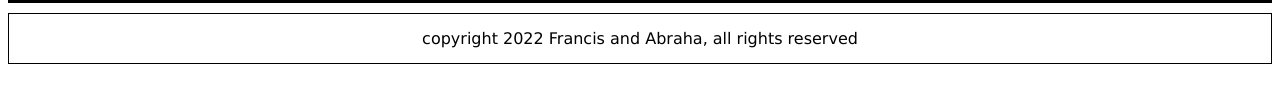
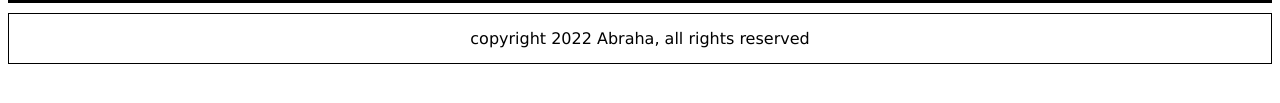
Before and after one commit to AbrahaKahsay/awesome-books-es6, a website with bundled scripts: page index.html in a window 1280 px wide. Shown: the part 673-776 px from the top of the page. Built offline with nearby package versions, Linux system fonts and the light colour scheme.

```diff
--- a/index.html
+++ b/index.html
@@ -53,7 +53,7 @@
       </div>
       <!-- page footer -->
       <footer class="footer">
-        copyright 2022 Francis and Abraha, all rights reserved
+        copyright 2022 Abraha, all rights reserved
       </footer>
     </div>
     <script type="module" src="index.js"></script>
```
Also changed, not shown: README.md.
